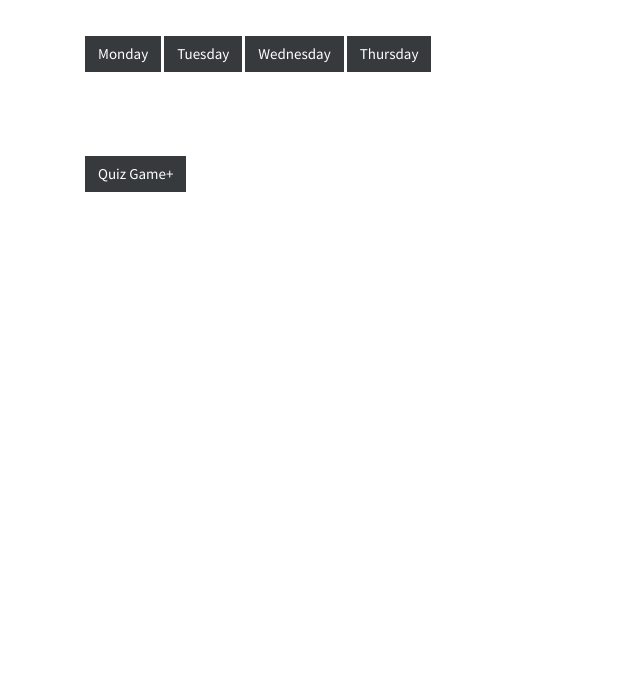
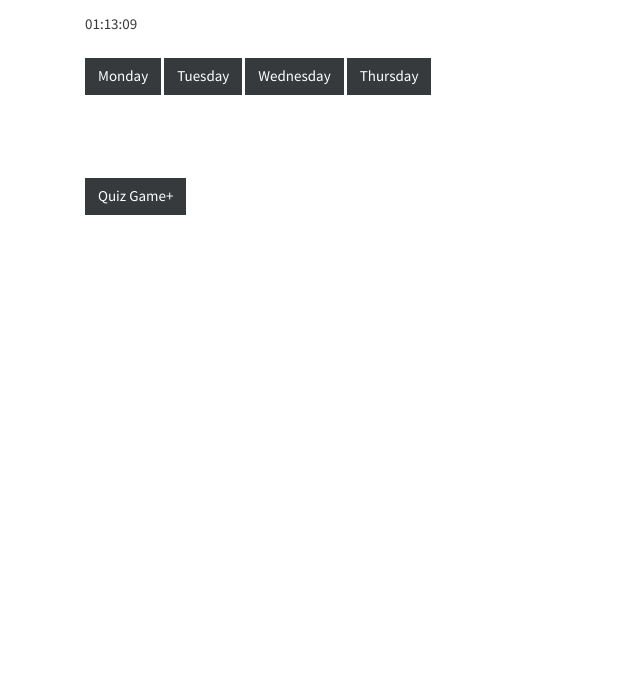
Before and after one commit to ClaushWong/claushwong.github-io, a plain HTML site: page index.html in a window 1280 px wide. Shown: the part 101-800 px from the top of the page, without its empty margins (0-640 px from the left). Drawn offline with nearby package versions, Linux system fonts and the light colour scheme; no server answers.

Commit message:
Add time and favicon

```diff
--- a/index.html
+++ b/index.html
@@ -4,13 +4,15 @@
     <meta charset="UTF-8">
     <meta name="viewport" content="width=device-width, initial-scale=1.0">
     <link rel="stylesheet" href="https://bootswatch.com/4/cosmo/bootstrap.min.css">
+    <link rel='icon' href='./favicon.ico' type='image/x-icon'/ >
     <title>Schedule Viewer</title>
 </head>
-<body>
+<body  onload="startTime()">
     <br>
     <div class="container">
         <h1>Schedule Viewer</h1>
         <p>By Claush Wong</p>
+        <div id="thyme"></div>
         <br>
         <div>
             <button id="mon" class="btn btn-secondary">Monday</button>
--- a/main.js
+++ b/main.js
@@ -186,6 +186,24 @@ function displayTable()
     addBody(table)
 }
 
+function startTime()
+{
+    let today = new Date()
+    let h = today.getHours()
+    let m = today.getMinutes()
+    let s = today.getSeconds()
+    h = checkTime(h)
+    m = checkTime(m)
+    s = checkTime(s)
+    document.getElementById('thyme').innerHTML = h + ":" + m + ":" + s
+    let t = setTimeout(startTime, 500)
+}
+
+function checkTime(i) {
+    if (i < 10) {i = "0" + i}  // add zero in front of numbers < 10
+    return i
+}
+
 // Fetch API
 fetch('https://raw.githubusercontent.com/ClaushWong/notes/master/schedule.json')
     .then((res) => res.json())
```
Also changed, not shown: game.html (+1 -0 lines), favicon.ico (added).
